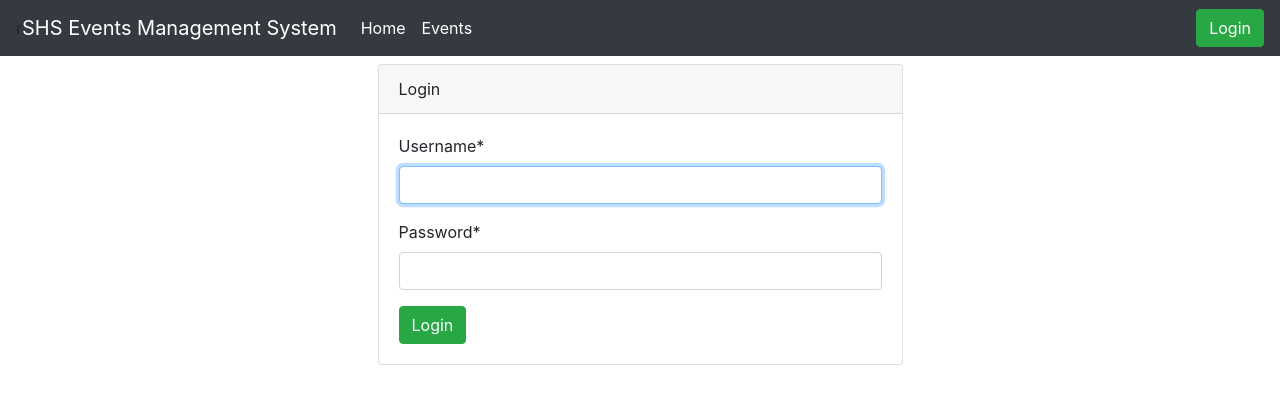
After one commit to geromgonzales/ems_proj, a Django app: page /users/login/ in a window 1280 px wide. The commit adds this page. Shown: the top 404 px of the page. Run offline with Django 3.2, Linux system fonts and the light colour scheme; some libraries are stand-ins or nearby versions.

Commit message:
implemented eventDetail,Login, Logout+Bootstrap

```diff
--- a/ems_proj/urls.py
+++ b/ems_proj/urls.py
@@ -18,5 +18,7 @@ from django.urls import path, include
 
 urlpatterns = [
     path('admin/', admin.site.urls),
+    path('users/', include("django.contrib.auth.urls")),
     path('', include("events.urls"))
+
 ]
--- a/events/models.py
+++ b/events/models.py
@@ -14,5 +14,5 @@ class Event(models.Model):
     date_created = models.DateTimeField("date Created", auto_now_add=True )
 
 
-def _str_(self):
-    return self.name
+    def _str_(self):
+        return self.name
--- a/events/urls.py
+++ b/events/urls.py
@@ -1,9 +1,10 @@
 from django.urls import path
 
-from .views import HomePageView,EventListView
+from .views import HomePageView,EventListView,EventDetailView
 
 urlpatterns = [
-    path("", HomePageView.as_view()),
-    path("events/", EventListView.as_view())
+    path("", HomePageView.as_view(), name = "home"),
+    path("events/", EventListView.as_view(), name = "event_list"),
+    path("events/<int:pk>/", EventDetailView.as_view(), name = "event_detail")
 
 ]
--- /dev/null
+++ b/templates/base.html
@@ -0,0 +1,68 @@
+<!doctype html>
+<html lang="en">
+  <head>
+    <!-- Required meta tags -->
+    <meta charset="utf-8">
+    <meta name="viewport" content="width=device-width, initial-scale=1, shrink-to-fit=no">
+
+    <!-- Bootstrap CSS -->
+    <link rel="stylesheet" href="https://stackpath.bootstrapcdn.com/bootstrap/4.1.3/css/bootstrap.min.css" integrity="sha384-MCw98/SFnGE8fJT3GXwEOngsV7Zt27NXFoaoApmYm81iuXoPkFOJwJ8ERdknLPMO" crossorigin="anonymous">
+
+    <title> {% block title %}
+            {% endblock %}</title>
+  </head>
+  <body>
+        <nav class="navbar navbar-expand-lg navbar-dark bg-dark">r
+  <a class="navbar-brand" href="{% url 'home' %}">SHS Events Management System</a>
+  <button class="navbar-toggler" type="button" data-toggle="collapse" data-target="#navbarSupportedContent" aria-controls="navbarSupportedContent" aria-expanded="false" aria-label="Toggle navigation">
+    <span class="navbar-toggler-icon"></span>
+  </button>
+
+  <div class="collapse navbar-collapse" id="navbarSupportedContent">
+    <ul class="navbar-nav mr-auto">
+      <li class="nav-item active">
+        <a class="nav-link" href="{% url 'home' %}">Home <span class="sr-only">(current)</span></a>
+      </li>
+      <li class="nav-item active">
+        <a class="nav-link" href="{% url 'event_list' %}">Events</a>
+      </li>
+    </ul>
+    {% if user.is_authenticated%}
+        <div class="btn-group">
+            <button type="button" class="btn btn-secondary dropdown-toggle" data-toggle="dropdown" aria-haspopup="true" aria-expanded="false">
+                    {{ user.username }}
+            </button>
+            <div class="dropdown-menu dropdown-menu-right">
+
+              <a href ="{% url 'logout' %}">
+                  <button class="dropdown-item" type="button">Logout</button>
+              </a>
+            </div>
+         </div>
+    {% else %}
+    <a href ="{% url 'login' %}">
+    <button type="button"
+        class="btn btn-success">
+        Login
+    </button>
+    </a>
+    {% endif %}
+
+  </div>
+</nav>
+
+
+      <div class = "container">
+          {% block content %}
+          {% endblock %}
+
+      </div>
+    <h1></h1>
+
+    <!-- Optional JavaScript -->
+    <!-- jQuery first, then Popper.js, then Bootstrap JS -->
+    <script src="https://code.jquery.com/jquery-3.3.1.slim.min.js" integrity="sha384-q8i/X+965DzO0rT7abK41JStQIAqVgRVzpbzo5smXKp4YfRvH+8abtTE1Pi6jizo" crossorigin="anonymous"></script>
+    <script src="https://cdnjs.cloudflare.com/ajax/libs/popper.js/1.14.3/umd/popper.min.js" integrity="sha384-ZMP7rVo3mIykV+2+9J3UJ46jBk0WLaUAdn689aCwoqbBJiSnjAK/l8WvCWPIPm49" crossorigin="anonymous"></script>
+    <script src="https://stackpath.bootstrapcdn.com/bootstrap/4.1.3/js/bootstrap.min.js" integrity="sha384-ChfqqxuZUCnJSK3+MXmPNIyE6ZbWh2IMqE241rYiqJxyMiZ6OW/JmZQ5stwEULTy" crossorigin="anonymous"></script>
+  </body>
+</html>
--- /dev/null
+++ b/templates/registration/login.html
@@ -0,0 +1,24 @@
+{% extends "base.html" %}
+{% load crispy_forms_tags %}
+
+{% block title %}
+Login
+{% endblock %}
+
+{% block content %}
+<div class="col-md-6 mx-auto" >
+<div class="card mt-2">
+        <div class="card-header">
+         Login
+        </div>
+        <div class="card-body">
+                <form method = "post" action ="">
+                        {% csrf_token %}
+                        {{ form | crispy }}
+                        <button type = "submit" class = "btn btn-success">Login</button>
+                </form>
+        </div>
+    </div>
+</div>
+
+{% endblock %}
```
Also changed, not shown: ems_proj/settings.py (+7 -1 lines), events/views.py (+6 -1 lines), templates/event_detail.html (added, +33 -0 lines), templates/event_list.html (+30 -5 lines), templates/home.html (+9 -1 lines), db.sqlite3.
